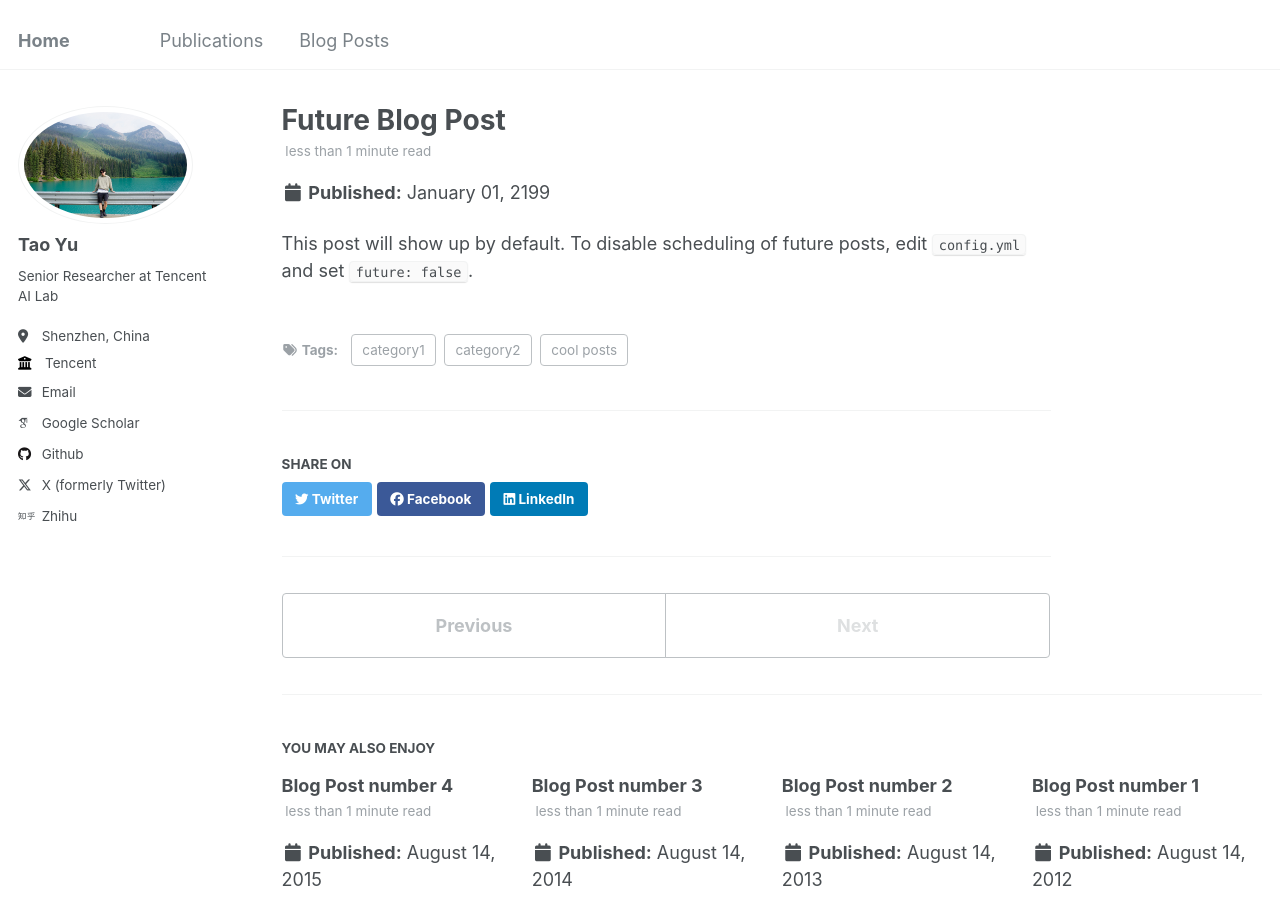
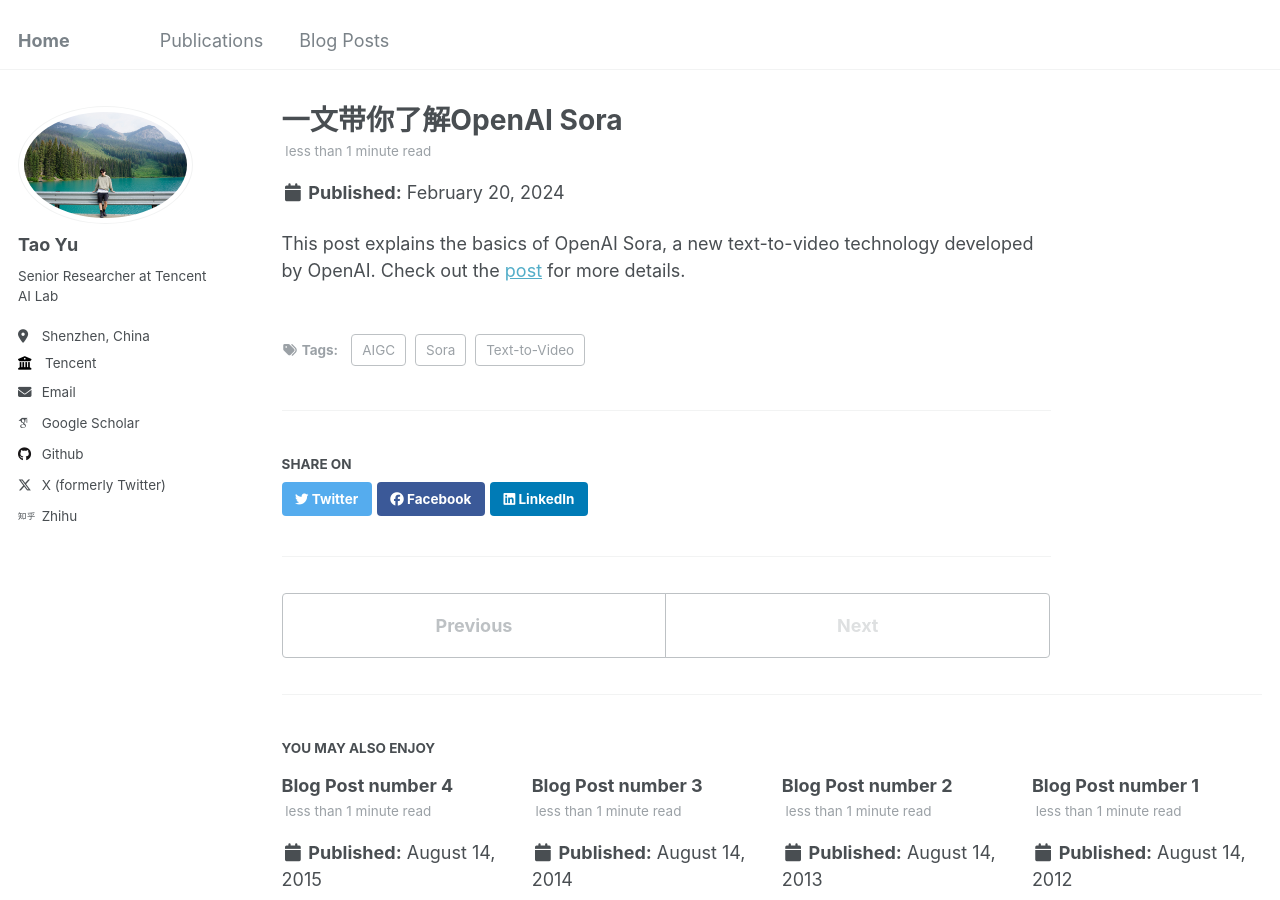
Before and after one commit to geekyutao/geekyutao.github.io, a Jekyll site: the page built from _posts/2199-01-01-future-post.md, in a window 1280 px wide and 900 px high. Built offline with Jekyll 4.4.1, drawn with Linux system fonts in a browser that asks for light colours; some web fonts are replaced.

Commit message:
add blog

```diff
--- a/_posts/2199-01-01-future-post.md
+++ b/_posts/2199-01-01-future-post.md
@@ -1,11 +1,11 @@
 ---
-title: 'Future Blog Post'
-date: 2199-01-01
-permalink: /posts/2012/08/blog-post-4/
+title: '一文带你了解OpenAI Sora'
+date: 2024-02-20
+permalink: /posts/2024/02/sora/
 tags:
-  - cool posts
-  - category1
-  - category2
+  - Sora
+  - AIGC
+  - Text-to-Video
 ---
 
-This post will show up by default. To disable scheduling of future posts, edit `config.yml` and set `future: false`.
+This post explains the basics of OpenAI Sora, a new text-to-video technology developed by OpenAI. Check out the [post](https://zhuanlan.zhihu.com/p/682914503) for more details.
```
